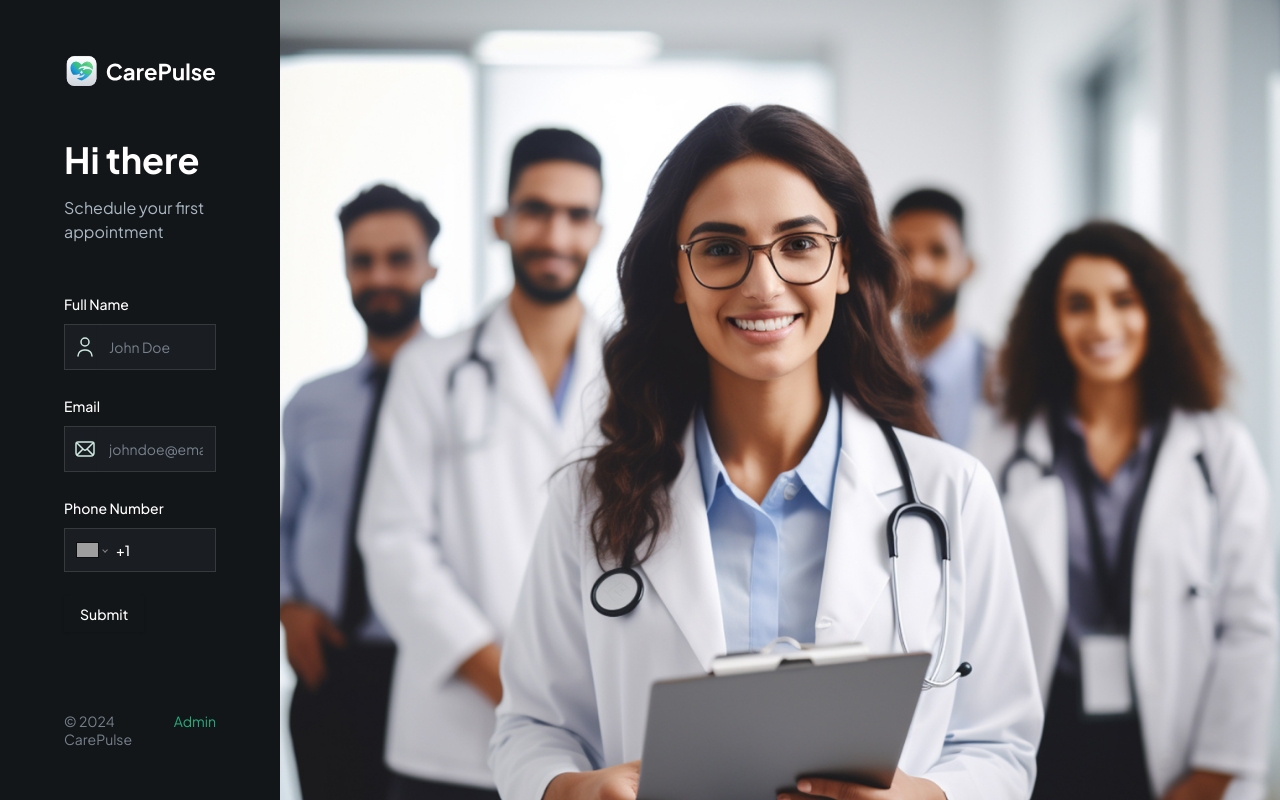
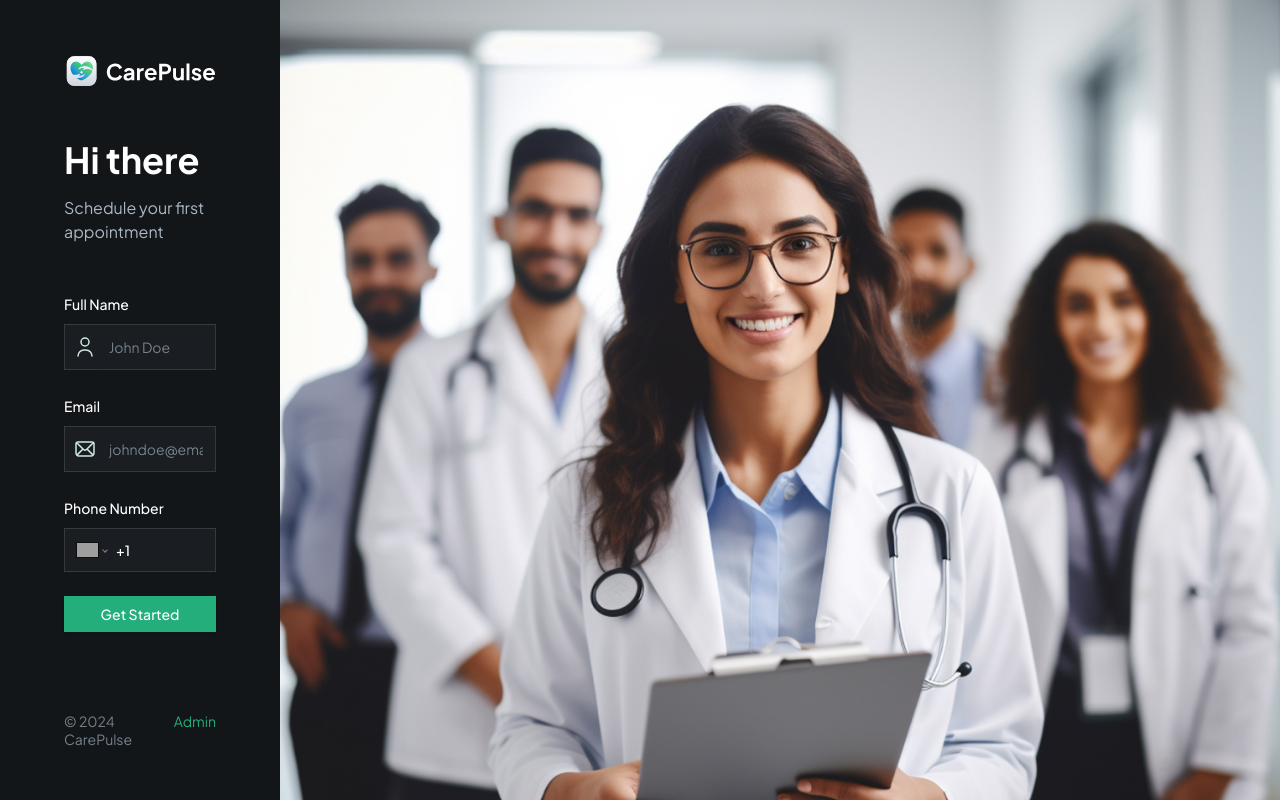
Before and after one commit to ecetinerdem/carepulse2, a Next.js app: page / in a window 1280 px wide. Built offline with nearby package versions, Linux system fonts and the light colour scheme; grey boxes are pictures that could not be loaded.

Commit message:
add detailed submitbutton

```diff
--- a/components/SubmitButton.tsx
+++ b/components/SubmitButton.tsx
@@ -1,7 +1,36 @@
 import React from "react";
+import { Button } from "./ui/button";
+import Image from "next/image";
 
-const SubmitButton = () => {
-  return <div>SubmitButton</div>;
+interface ButtonProps {
+  isLoading: boolean;
+  clasName: string;
+  children: React.ReactNode;
+}
+
+const SubmitButton = ({ isLoading, clasName, children }: ButtonProps) => {
+  return (
+    <Button
+      type="submit"
+      disabled={isLoading}
+      className={clasName ?? "shad-primary-btn w-full"}
+    >
+      {isLoading ? (
+        <div className="flex items-center gap-4">
+          <Image
+            src="/assests/icons/loader.svg"
+            alt="loader"
+            width={24}
+            height={24}
+            className="animate-spin"
+          />
+          Loading...
+        </div>
+      ) : (
+        children
+      )}
+    </Button>
+  );
 };
 
 export default SubmitButton;
--- a/components/forms/PatientForm.tsx
+++ b/components/forms/PatientForm.tsx
@@ -6,6 +6,8 @@
 import { Button } from "@/components/ui/button";
 import { Form } from "@/components/ui/form";
 import CustomFormField from "../CustomFormField";
+import SubmitButton from "../SubmitButton";
+import { useState } from "react";
 
 export enum FormFieldType {
   INPUT = "input",
@@ -24,6 +26,7 @@
 });
 
 const PatientForm = () => {
+  const [isLoading, setIsLoading] = useState(false);
   // 1. Define your form.
   const form = useForm<z.infer<typeof formSchema>>({
     resolver: zodResolver(formSchema),
@@ -72,7 +75,7 @@
           label="Phone Number"
           placeholder="(555) 123-456"
         />
-        <Button type="submit">Submit</Button>
+        <SubmitButton isLoading={isLoading}>Get Started</SubmitButton>
       </form>
     </Form>
   );
```
